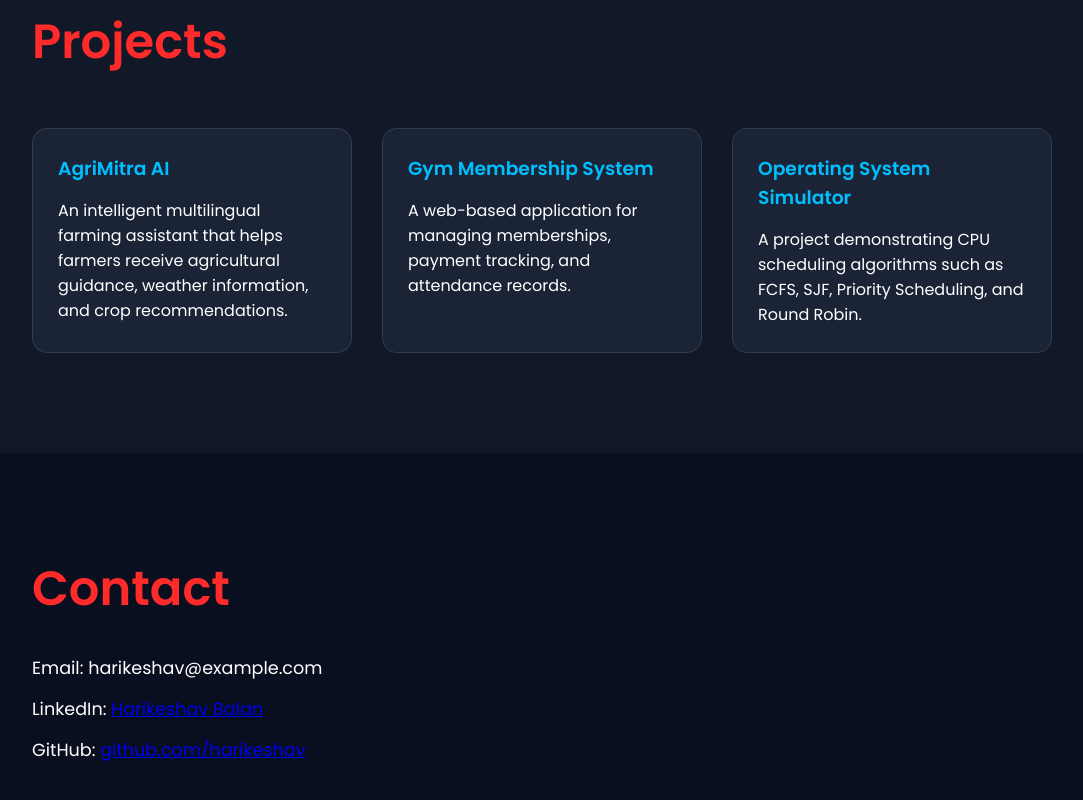
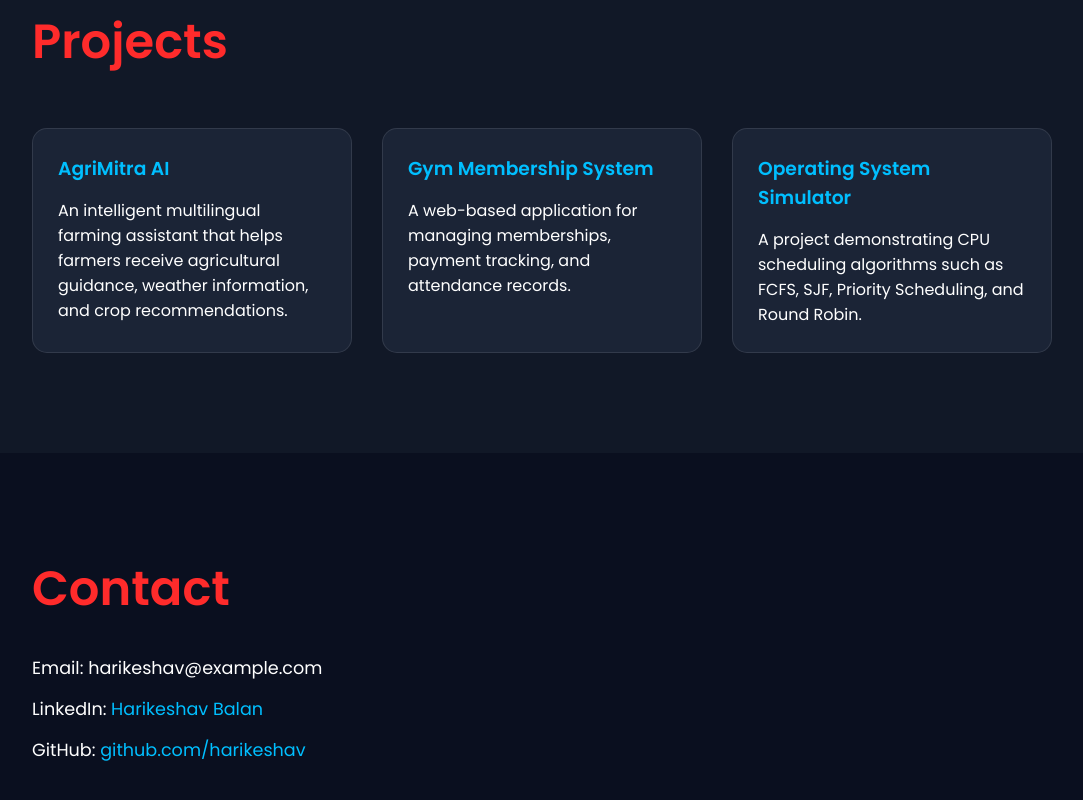
Before and after one commit to harikeshavbalan/pdc-web-page, a plain HTML site: page index.html in a window 1280 px wide. Shown: the part 1286-2086 px from the top of the page, without its empty margins (88-1171 px from the left). Drawn offline with Linux system fonts and the light colour scheme.

Commit message:
Refactor CSS styles for improved structure and clarity

```diff
--- a/style.css
+++ b/style.css
@@ -302,3 +302,20 @@ button:hover{
 
     font-size:1.1rem;
 }
+
+.contact a{
+
+    color:#00BFFF;
+
+    text-decoration:none;
+
+    transition:.3s;
+}
+
+.contact a:hover{
+
+    color:#ff2b2b;
+
+    text-shadow:
+        0 0 10px rgba(0,191,255,.5);
+}
```
